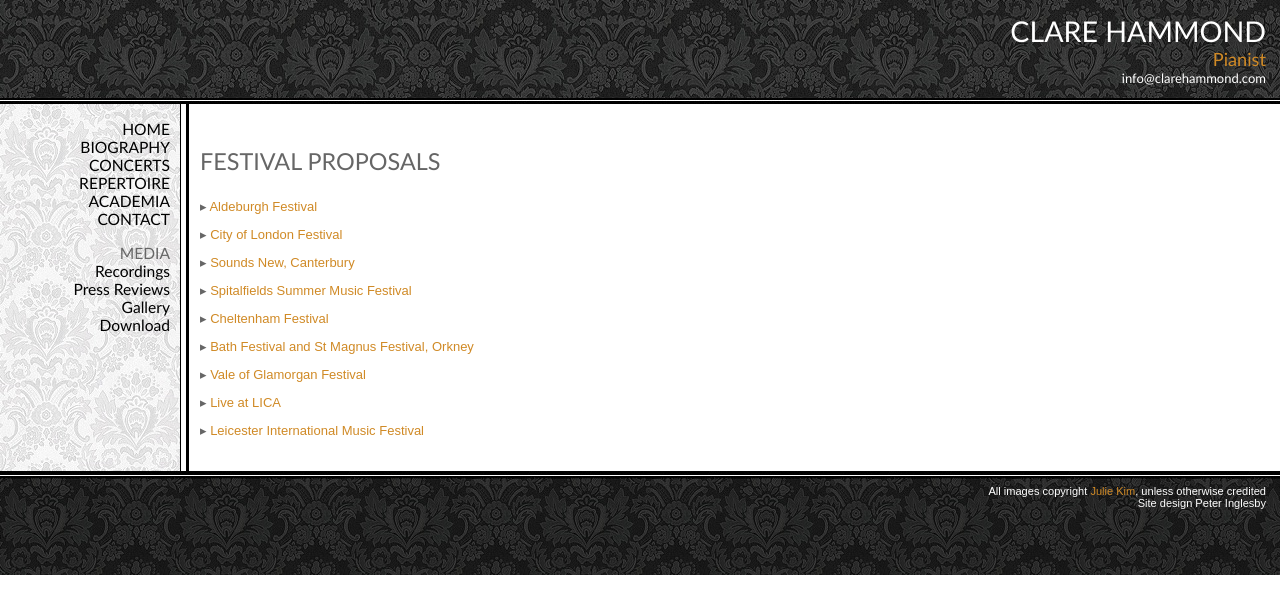
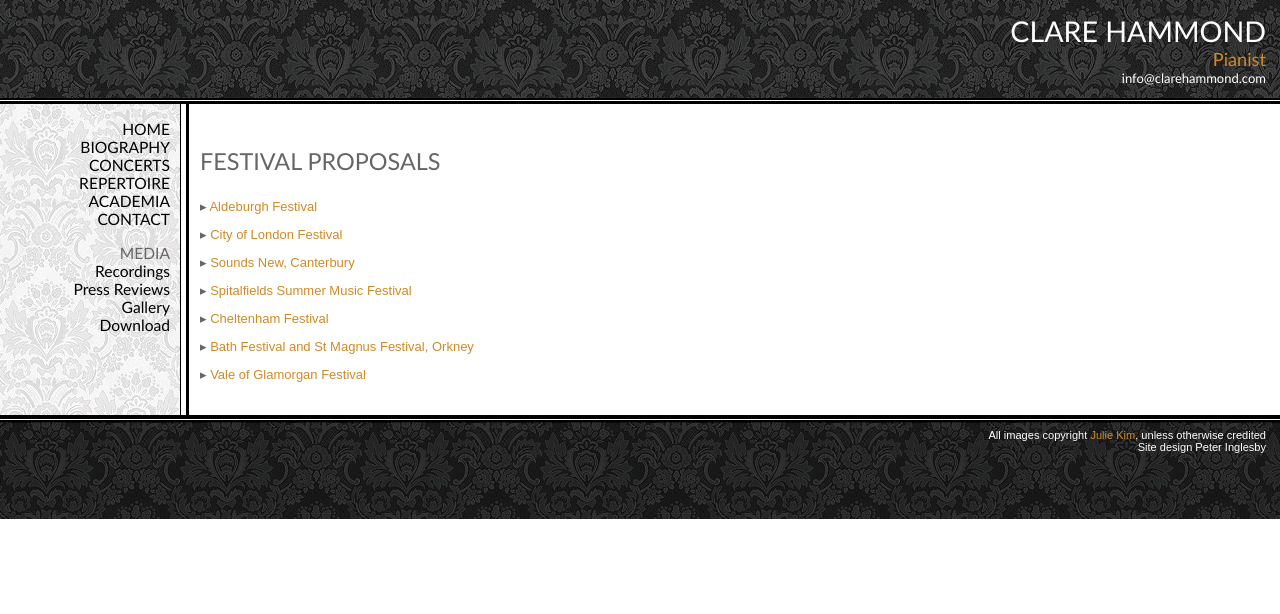
Before and after one commit to hammonc/clarehammond.com, a Jekyll site: the page built from webb.html, in a window 1280 px wide. Shown: the top 614 px of the page. Built offline with Jekyll 4.4.1, drawn with Linux system fonts in a browser that asks for light colours.

```diff
--- a/concerts-to-add.html
+++ b/concerts-to-add.html
@@ -5,5 +5,6 @@ image: concerts.jpg
 
 
 
+http://www.cheltenhamtownhall.org.uk/item/events/2013/cbc/classical-music/lunchtime-recital-22/10/31296/
 http://www.svam.org.uk/clarehammond.php
 http://www.worcserenade.co.uk/concerts_1314.php
--- a/myslivecek.html
+++ b/myslivecek.html
@@ -4,7 +4,7 @@ layout: no-image
 
 <h3 class="page-heading">Josef Myslivecek - Keyboard Concerto No. 1 in B flat major (undated)</h3>
 
-<p>Click <a href="resources/myslivecek.pdf" target="_blank">here</a> to download Clare's proposal.</p>
+<p>Click <a href="resources/myslivecek.jpg" target="_blank">here</a> to download Clare's proposal.</p>
 <br>
 
 
--- a/webb.html
+++ b/webb.html
@@ -11,5 +11,3 @@ layout: no-image
 <p>&#9656; <a href="resources/cheltenham.pdf" target="_blank">Cheltenham Festival</a>
 <p>&#9656; <a href="resources/alasdair_nicolson.pdf" target="_blank">Bath Festival and St Magnus Festival, Orkney</a>
 <p>&#9656; <a href="resources/glamorgan.pdf" target="_blank">Vale of Glamorgan Festival</a>
-<p>&#9656; <a href="resources/lica.pdf" target="_blank">Live at LICA</a>
-<p>&#9656; <a href="resources/leicester_international.pdf" target="_blank">Leicester International Music Festival</a>
```
Also changed, not shown: resources/myslivecek.jpg (added), 1 other file.
